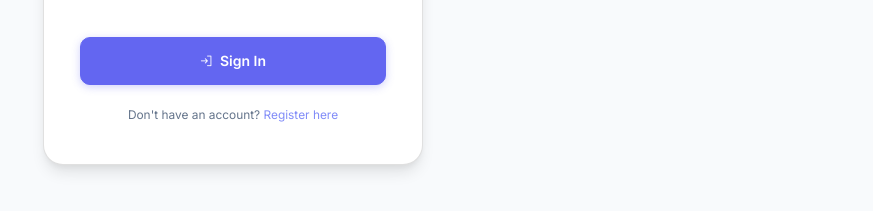
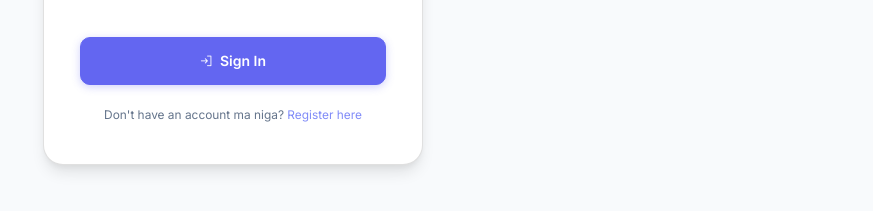
Before and after one commit to MiroLim999/pcstore, a PHP site: page /login.php in a window 1280 px wide. Shown: the part 496-707 px from the top of the page, without its empty margins (407-1280 px from the left). Run offline with PHP 8.4, Linux system fonts and the light colour scheme; some libraries are stand-ins or nearby versions.

Commit message:
first edit (manigga)

```diff
--- a/login.php
+++ b/login.php
@@ -119,7 +119,7 @@ $body_class = 'login-page';
         </form>
 
         <p style="text-align:center; margin-top:20px; font-size:0.85rem; color:var(--text-muted);">
-            Don't have an account? <a href="<?= BASE_URL ?>register.php">Register here</a>
+            Don't have an account ma niga? <a href="<?= BASE_URL ?>register.php">Register here</a>
         </p>
     </div>
 </div>
```
